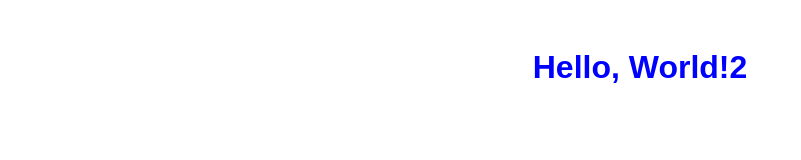
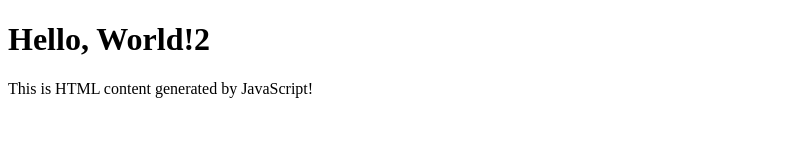
Before and after one commit to Rosenmatt1/css-fun, a plain HTML site: page src/index.html in a window 1280 px wide. Shown: the whole page, without its empty margins (0-801 px from the left). Drawn offline with Linux system fonts and the light colour scheme.

Commit message:
Added DOM manipulation

```diff
--- /dev/null
+++ b/src/box.css
@@ -0,0 +1,3 @@
+.box {
+    writing-mode: vertical-lr;
+}
--- /dev/null
+++ b/src/box.js
@@ -0,0 +1,10 @@
+document.addEventListener('DOMContentLoaded', function() {
+    // Create a new div element
+    var newDiv = document.createElement('div');
+
+    // Set some HTML content for the div
+    newDiv.innerHTML = '<p>This is HTML content generated by JavaScript!</p>';
+
+    // Append the new div to the body
+    document.body.appendChild(newDiv);
+});
--- a/src/index.html
+++ b/src/index.html
@@ -4,7 +4,7 @@
     <meta charset="UTF-8">
     <meta name="viewport" content="width=device-width, initial-scale=1.0">
     <title>Simple Web Page</title>
-    <style>
+    <!-- <style>
         body {
             font-family: Arial, sans-serif;
             text-align: center;
@@ -14,11 +14,9 @@
         h1 {
             color: blue;
         }
-    </style>
-
-<!-- <link rel="stylesheet" href="styles.css">
-
-<script src="script.js" defer></script> -->
+    </style> -->
+    <!-- <link rel="stylesheet" href="styles.css"> -->
+    <script src="box.js" defer> </script>
 </head>
 
 <body>
```
